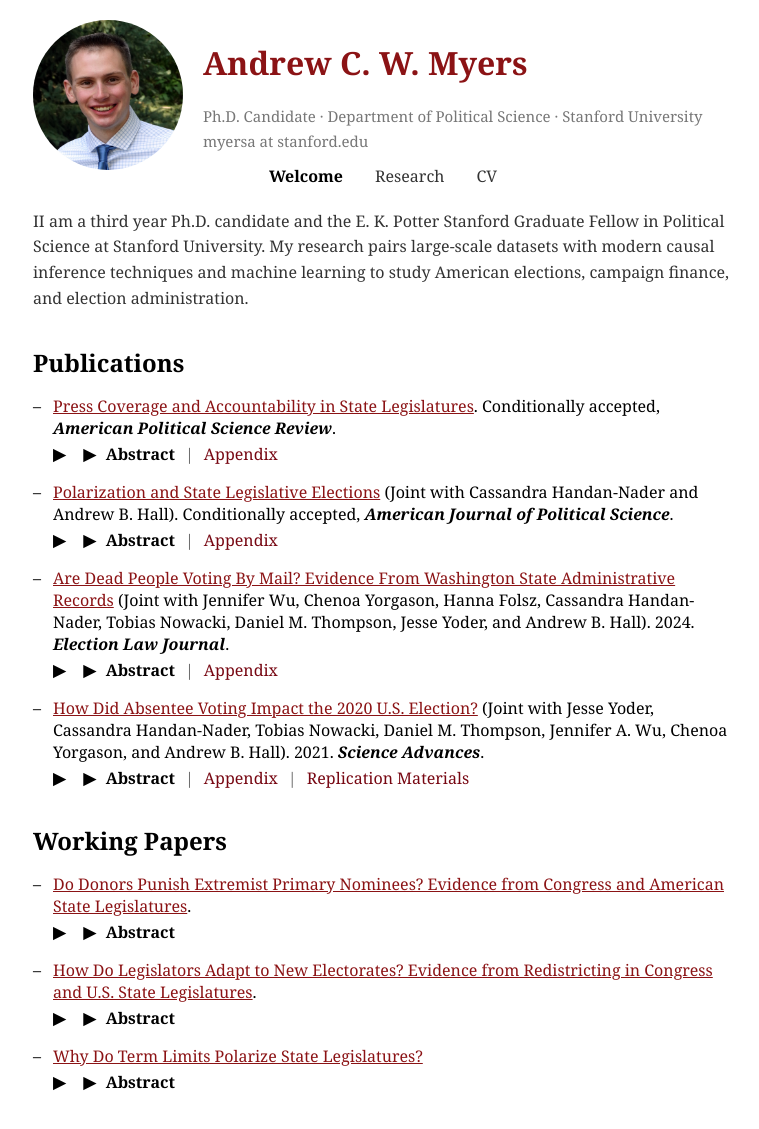
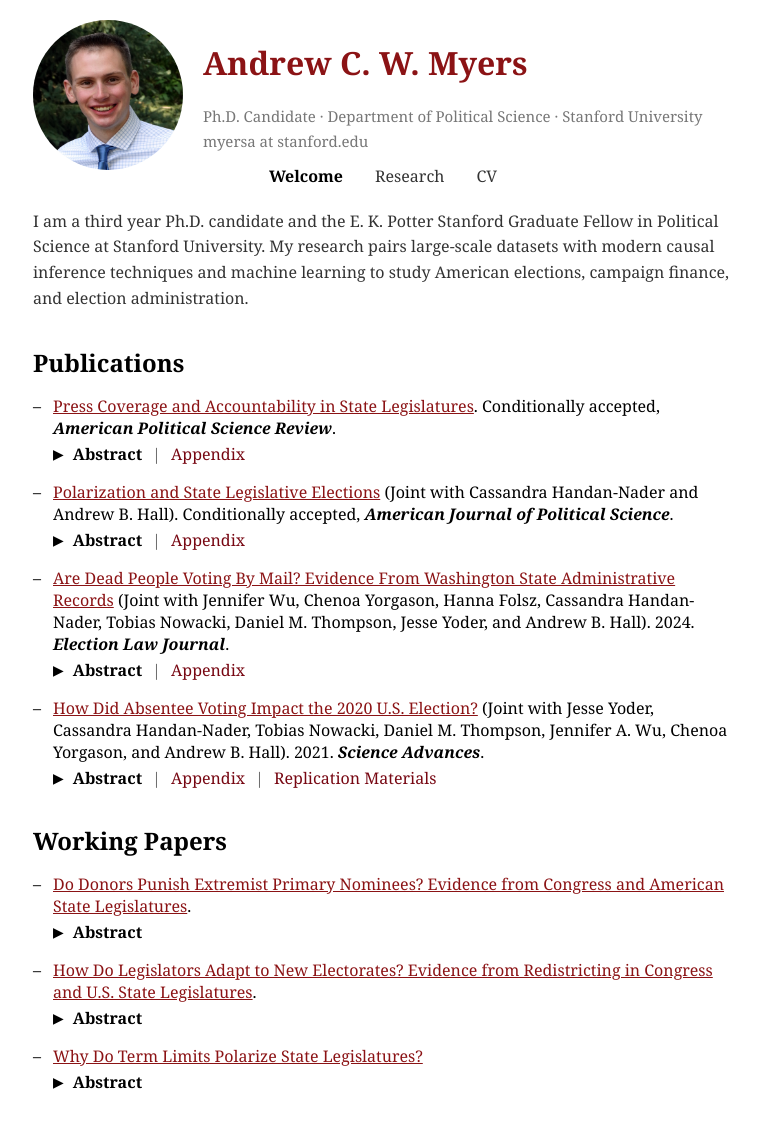
Before and after one commit to AndyMyersSkol/AndyMyersSkol.github.io, a Jekyll site: the page index.html, which Jekyll copies as it is, in a window 1280 px wide. Shown: the whole page, without its empty margins (257-1016 px from the left). Built offline with Jekyll 4.4.1, drawn with Linux system fonts in a browser that asks for light colours.

Commit message:
Update index.html

```diff
--- a/index.html
+++ b/index.html
@@ -42,7 +42,7 @@ height="0" width="0" style="display:none;visibility:hidden"></iframe></noscript>
     </nav>
 
     <div class="bio">
-        <p>II am a third year Ph.D. candidate and the E. K. Potter Stanford Graduate Fellow in Political Science at Stanford University. My research pairs large-scale datasets with modern causal inference techniques and machine learning to study American elections, campaign finance, and election administration. </p>
+        <p>I am a third year Ph.D. candidate and the E. K. Potter Stanford Graduate Fellow in Political Science at Stanford University. My research pairs large-scale datasets with modern causal inference techniques and machine learning to study American elections, campaign finance, and election administration. </p>
     </div>
 
 
@@ -203,7 +203,11 @@ summary {
     font-size: 1em;
     cursor: pointer;
 }
-
+/* Style for the dropdown arrow */
+.dropdown-arrow {
+    font-size: .8em;
+    transition: transform 0.2s ease-in-out;
+}
 /* Rotate the triangle when details are open */
 details[open] .dropdown-arrow {
     transform: rotate(90deg); /* Rotates to ▼ when open */
@@ -263,33 +267,13 @@ h2 {
     margin-bottom: 5px;
 }
 
-details > summary {
-    list-style: none; /* Remove default bullet/triangle */
-    -webkit-appearance: none; /* Remove WebKit default styling */
-    appearance: none;
-    cursor: pointer;
-    display: flex;
-    align-items: center;
-}
-
-/* Removes the default browser triangle in some browsers */
+/* Hide the default triangle on mobile devices */
 summary::-webkit-details-marker {
     display: none;
 }
-
-summary::before {
-    content: "▶"; /* Black right-pointing triangle */
-    display: inline-block;
-    margin-right: 8px;
-    transition: transform 0.2s ease;
+summary::marker {
+    display: none;
 }
-
-details[open] summary::before {
-    transform: rotate(90deg); /* Rotates when expanded */
-}
-
-
-
 
 </style>
 <script src="script.js"></script>
```
